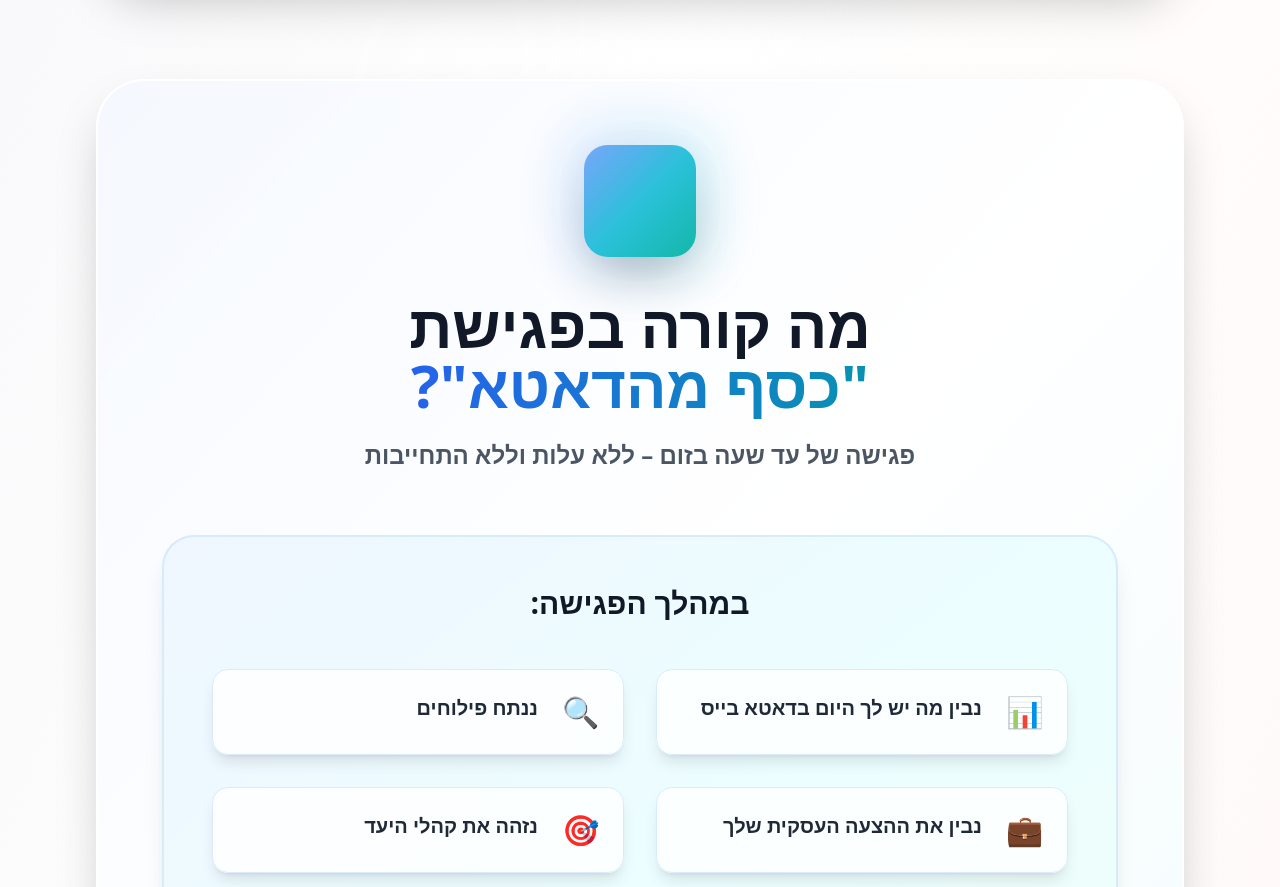
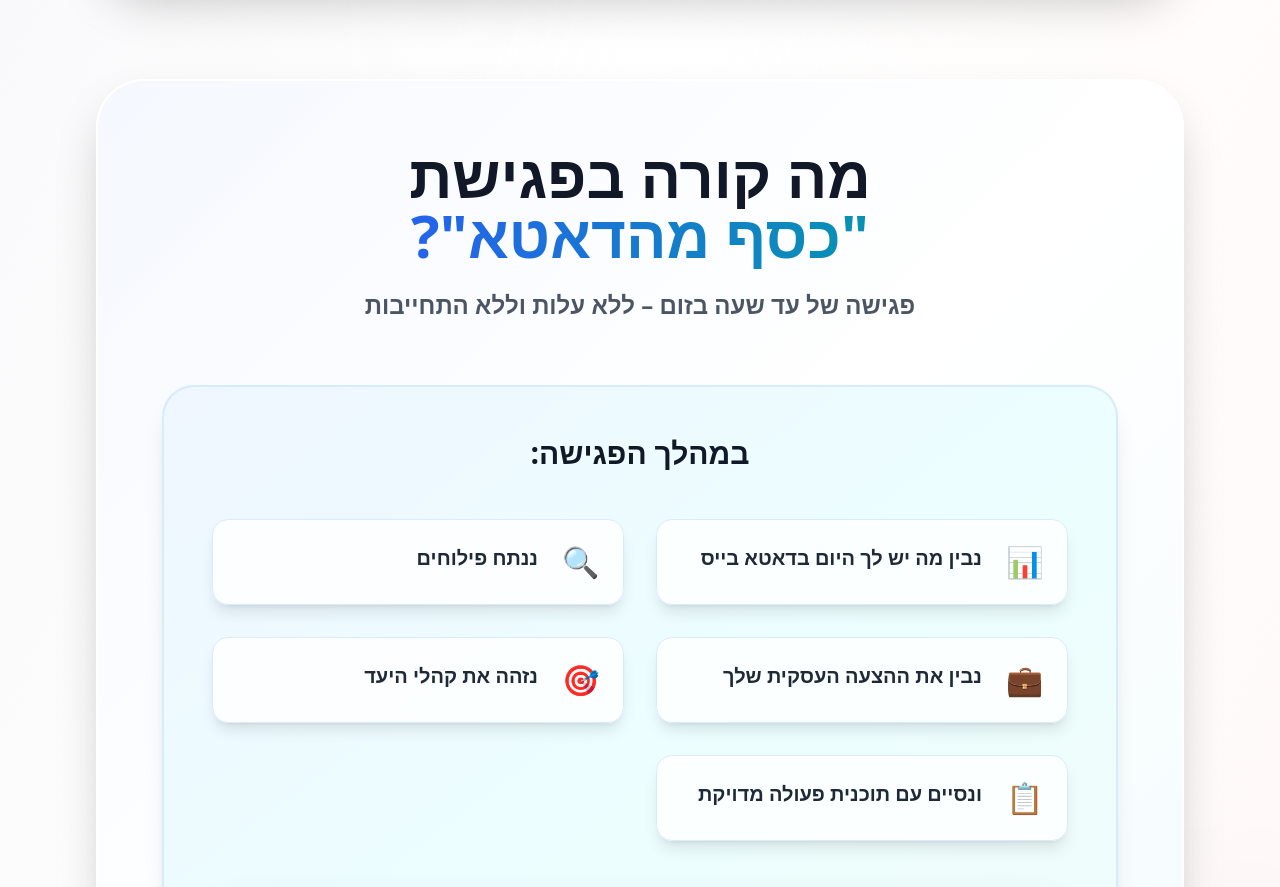
Before and after one commit to rotem-ziv21/data-to-dollars-flow, a React (Vite) app: page / in a window 1280 px wide. Shown: the part 8180-9067 px from the top of the page. Built offline with nearby package versions, Linux system fonts and the light colour scheme.

Commit message:
Remove blue box
Remove the blue box element.

```diff
--- a/src/pages/Index.tsx
+++ b/src/pages/Index.tsx
@@ -1213,26 +1213,6 @@ export default function Index() {
               <div className="relative z-10">
                 {/* כותרת מעוצבת */}
                 <div className="text-center mb-16">
-                  <motion.div
-                    className="relative inline-block mb-8"
-                    whileHover={{ scale: 1.1, rotate: 5 }}
-                    transition={{ type: "spring", stiffness: 300 }}
-                  >
-                    <div className="w-28 h-28 bg-gradient-to-br from-blue-500 via-cyan-500 to-teal-500 rounded-3xl shadow-2xl flex items-center justify-center relative">
-                      <div className="absolute inset-0 bg-gradient-to-br from-white/30 to-transparent rounded-3xl" />
-                      <motion.div
-                        className="absolute -inset-3 bg-gradient-to-r from-blue-500/40 to-cyan-500/40 rounded-[2.5rem] blur-xl -z-10"
-                        animate={{
-                          scale: [1, 1.3, 1],
-                          opacity: [0.4, 0.7, 0.4]
-                        }}
-                        transition={{
-                          duration: 2.5,
-                          repeat: Infinity
-                        }}
-                      />
-                    </div>
-                  </motion.div>
 
                   <h3 className="text-4xl md:text-6xl font-black text-gray-900 mb-6 leading-tight">
                     מה קורה בפגישת<br />
```
